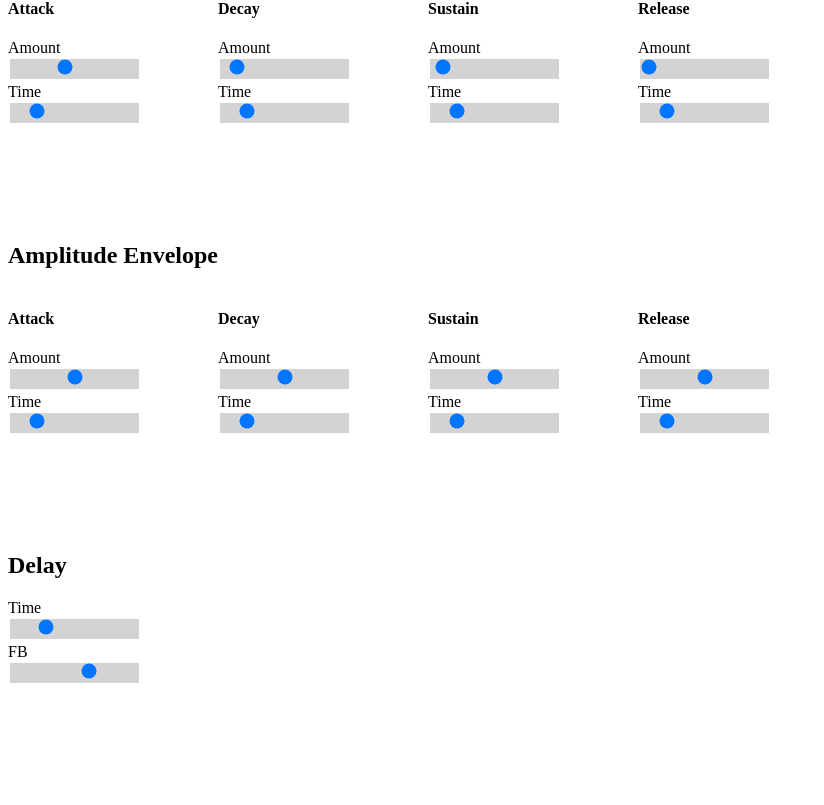
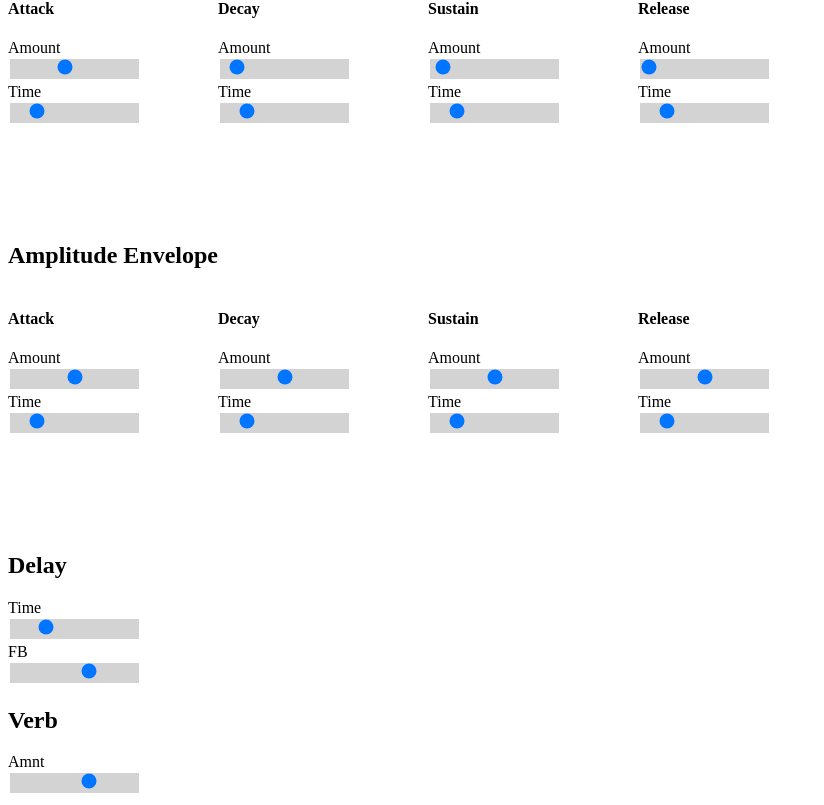
Before and after one commit to swlabrtyr/vue-sequencer, a Vue app: page / in a window 1280 px wide. Shown: the part 761-1566 px from the top of the page, without its empty margins (0-824 px from the left). Before the commit the page ends 1456 px from the top, so only its background shows below. Built offline with nearby package versions, Linux system fonts and the light colour scheme.

Commit message:
Added reverb control, need finish reverb in engine

```diff
--- a/src/App.vue
+++ b/src/App.vue
@@ -19,6 +19,7 @@
     <div class="fx">
       <div>
         <Delay/>
+        <Reverb/>
       </div>
     </div>
   </div>
@@ -33,6 +34,7 @@ import AmpADSR from "./components/AmpADSR.vue";
 import FilterADSR from "./components/FilterADSR.vue";
 import Waveform from "./components/Waveform.vue";
 import Delay from "./components/Delay.vue";
+import Reverb from "./components/Reverb.vue"
 
 export default {
   name: "App",
@@ -45,7 +47,8 @@ export default {
     AmpADSR,
     FilterADSR,
     Waveform,
-    Delay
+    Delay,
+    Reverb
   },
 
   data: function() {
--- /dev/null
+++ b/src/components/Reverb.vue
@@ -0,0 +1,27 @@
+<template>
+<div>
+  <h2>Verb</h2>
+  <div id="Verb">
+    Amnt
+     <Slider :initVal="0.5" :minimum="0.001" :maximum="0.8" :increment="0.01" id="delayFB" v-on:slider-updated="updateVerb"></Slider>
+  </div>
+</div>
+</template>
+
+<script>
+import Slider from "./Slider.vue";
+export default {
+  components: {
+    Slider
+  },
+
+  methods: {
+    updateDelayTime: function(sliderData) {
+      this.$store.commit("setVerbAmnt", sliderData);
+    },
+  }
+};
+</script>
+
+<style>
+</style>
--- a/src/engine/engine.js
+++ b/src/engine/engine.js
@@ -82,6 +82,10 @@ function delayFX(delayAmount, fbAmount) {
   return delay;
 }
 
+function verbFX(amp, amnt) {
+  let reverb = audioContext.createConvolver();
+}
+
 function note2freq(note) {
   return Math.pow(2, (note - 69) / 12) * 440;
 }
@@ -134,7 +138,6 @@ function getTempo() {
 
 function processAudioGraph(pitch, start) {
   let oscOne = createOsc(state.waveforms.osc1);
-  console.log(oscOne.type)
   let oscTwo = createOsc(state.waveforms.osc2);
   let oscThree = createOsc(state.waveforms.osc3); // need to add waveform select!
   let oscOneGain = createGain();
```
